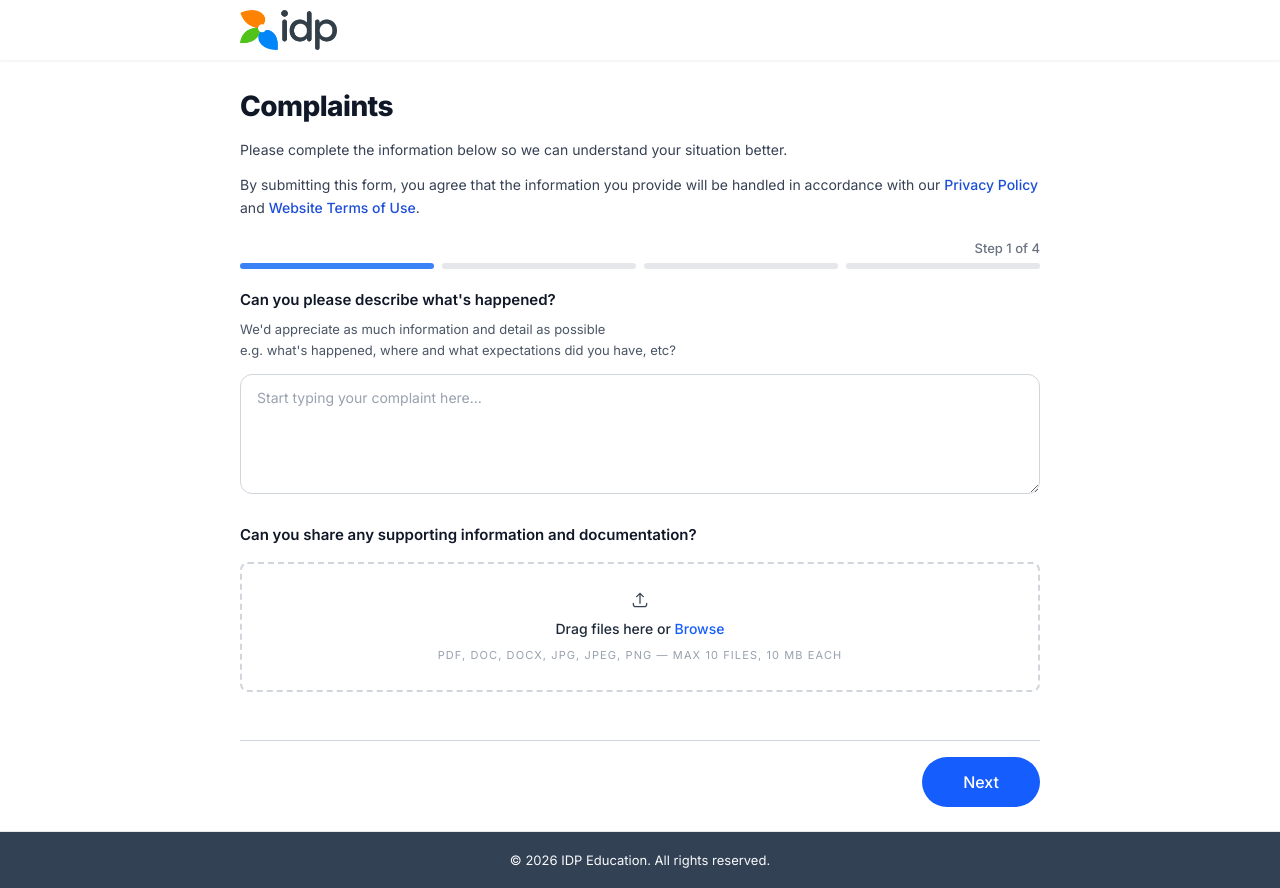
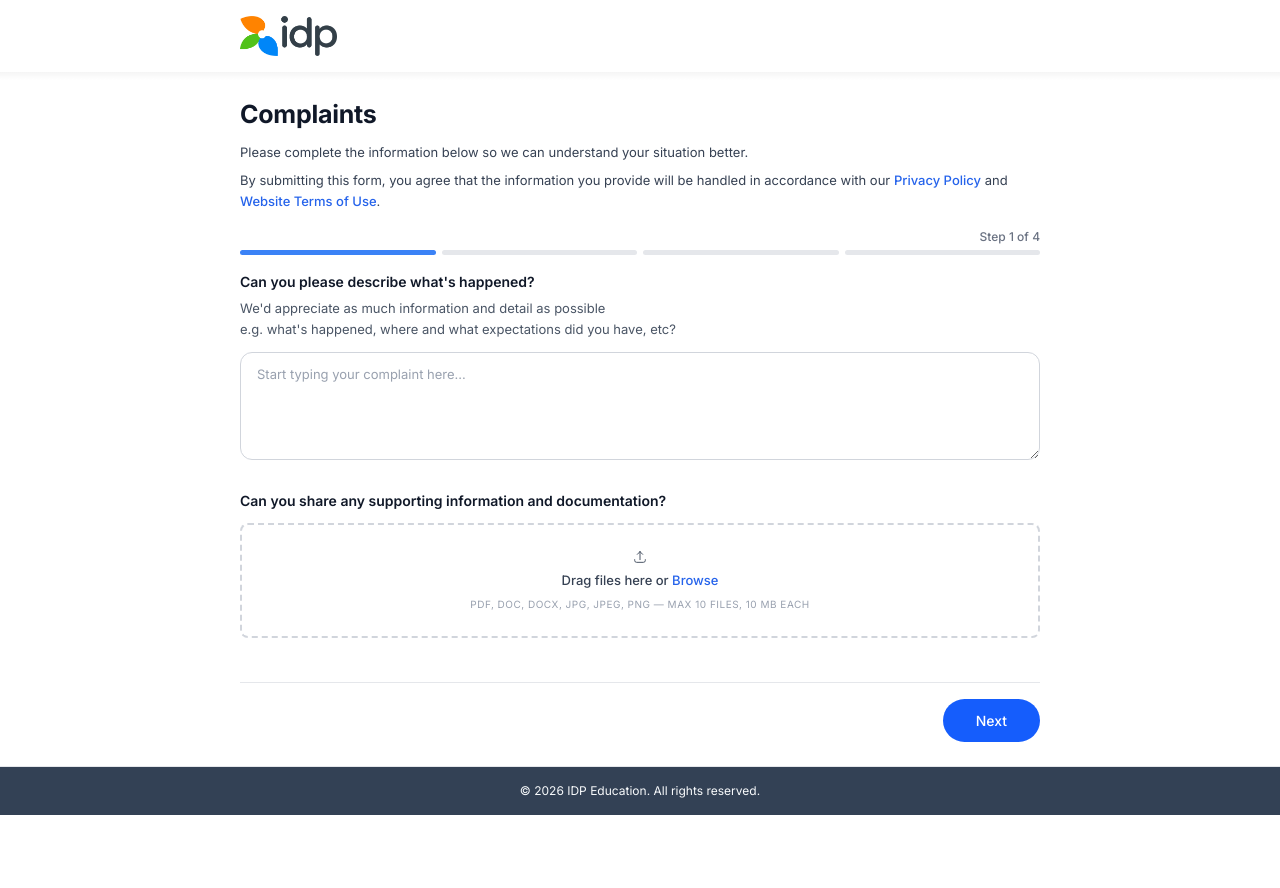
Before and after one commit to Hariprasathad/IDP_Complaint_Process_Management, a React (Vite) app in the folder frontend/: page / in a window 1280 px wide. After the commit the page ends 815 px from the top, so only its background shows below. Built offline with nearby package versions, Linux system fonts and the light colour scheme.

Commit message:
logo near line modify

```diff
--- a/frontend/src/components/form/FileUploader.jsx
+++ b/frontend/src/components/form/FileUploader.jsx
@@ -27,13 +27,13 @@ const FileUploader = ({ label, maxFiles = 10, maxSizeMB = 10 }) => {
   return (
     <div className="mb-6 w-full">
       {label && (
-        <label className="block text-gray-900 font-semibold text-[15px] mb-4">
+        <label className="block text-gray-900 font-semibold text-[14px] mb-3">
           {label}
         </label>
       )}
 
       <div
-        className={`w-full border-2 border-dashed rounded-lg py-6 px-6 text-center cursor-pointer transition-colors min-h-[130px] flex flex-col items-center justify-center ${
+        className={`w-full border-2 border-dashed rounded-lg py-5 px-6 text-center cursor-pointer transition-colors min-h-[115px] flex flex-col items-center justify-center ${
           isDragging ? 'border-blue-400 bg-blue-50' : 'border-gray-300 bg-white hover:bg-gray-50'
         }`}
         onDragOver={handleDragOver}
@@ -50,14 +50,14 @@ const FileUploader = ({ label, maxFiles = 10, maxSizeMB = 10 }) => {
           onChange={() => {}} // Handle file selection
         />
 
-        <div className="flex flex-col items-center justify-center space-y-2">
-          <svg className="w-5 h-5 text-gray-700" fill="none" stroke="currentColor" viewBox="0 0 24 24">
+        <div className="flex flex-col items-center justify-center space-y-1.5">
+          <svg className="w-4 h-4 text-gray-600" fill="none" stroke="currentColor" viewBox="0 0 24 24">
             <path strokeLinecap="round" strokeLinejoin="round" strokeWidth={1.5} d="M4 16v1a3 3 0 003 3h10a3 3 0 003-3v-1m-4-8l-4-4m0 0L8 8m4-4v12" />
           </svg>
-          <p className="text-[14px] text-gray-800 font-medium">
-            Drag files here or <span className="text-blue-600 cursor-pointer">Browse</span>
+          <p className="text-[13px] text-gray-700 font-medium">
+            Drag files here or <span className="text-[#2563eb] cursor-pointer">Browse</span>
           </p>
-          <p className="text-[11px] text-gray-400 uppercase tracking-widest">
+          <p className="text-[10px] text-gray-400 uppercase tracking-wider">
             PDF, DOC, DOCX, JPG, JPEG, PNG — max {maxFiles} files, {maxSizeMB} MB each
           </p>
         </div>
--- a/frontend/src/components/form/TextArea.jsx
+++ b/frontend/src/components/form/TextArea.jsx
@@ -4,7 +4,7 @@ const TextArea = ({ label, description, placeholder, value, onChange, name, erro
   return (
     <div className="mb-6 w-full">
       {label && (
-        <label className="block text-gray-900 font-semibold text-[15px] mb-2">
+        <label className="block text-gray-900 font-semibold text-[14px] mb-1.5">
           {label}
         </label>
       )}
@@ -19,7 +19,7 @@ const TextArea = ({ label, description, placeholder, value, onChange, name, erro
         onChange={onChange}
         placeholder={placeholder}
         required={required}
-        className={`w-full px-4 py-3 border rounded-xl focus:outline-none focus:border-blue-600 focus:ring-1 focus:ring-blue-600 min-h-[120px] resize-y placeholder:text-gray-400 text-[14px] ${
+        className={`w-full px-4 py-3 border rounded-xl focus:outline-none focus:border-blue-600 focus:ring-1 focus:ring-blue-600 min-h-[108px] resize-y placeholder:text-gray-400 placeholder:text-[13px] text-[14px] ${
           error ? 'border-red-500 bg-red-50' : 'border-gray-300'
         }`}
       />
--- a/frontend/src/components/layout/Footer.jsx
+++ b/frontend/src/components/layout/Footer.jsx
@@ -6,8 +6,8 @@ const Footer = () => {
   return (
     <footer className="bg-[#334155] border-t border-gray-200 mt-auto">
       <div className="max-w-7xl mx-auto px-4 sm:px-6 lg:px-8">
-        <div className="flex justify-center items-center h-14">
-          <p className="text-[#f8fafc] text-[13px] font-normal leading-none">
+        <div className="flex justify-center items-center h-12">
+          <p className="text-[#f8fafc] text-[12px] font-normal leading-none">
             &copy; {currentYear} IDP Education. All rights reserved.
           </p>
         </div>
--- a/frontend/src/components/layout/Header.jsx
+++ b/frontend/src/components/layout/Header.jsx
@@ -2,14 +2,16 @@ import React from 'react';
 
 const Header = () => {
   return (
-    <header className="bg-white border-b border-gray-100 shadow-[0_1px_2px_rgba(0,0,0,0.04)] relative z-10 w-full">
+    <header className="bg-white relative z-10 w-full">
       <div className="w-full max-w-[800px] mx-auto px-4 sm:px-6 lg:px-0">
-        <div className="flex justify-start items-center h-[60px]">
+        <div className="flex justify-start items-center h-[72px]">
           <div className="flex-shrink-0 flex items-center">
             <img src="/idplogo.png" alt="IDP Education" className="h-[40px] w-auto" />
           </div>
         </div>
       </div>
+      {/* Subtle gradient shadow below header */}
+      <div className="absolute left-0 right-0 bottom-[-8px] h-[8px] pointer-events-none bg-gradient-to-b from-black/[0.04] to-transparent" />
     </header>
   );
 };
--- a/frontend/src/components/wizard/NavigationButtons.jsx
+++ b/frontend/src/components/wizard/NavigationButtons.jsx
@@ -10,7 +10,7 @@ const NavigationButtons = ({
   canSubmit
 }) => {
   return (
-    <div className="w-full mt-6 pt-4 border-t border-gray-300">
+    <div className="w-full mt-5 pt-4 border-t border-gray-200">
       <div className="flex justify-between items-center w-full">
         {/* Previous Button - hidden on step 1 to keep Next aligned right */}
         <div className={`transition-opacity duration-300 ${currentStep === 1 ? 'invisible' : 'visible'}`}>
@@ -18,7 +18,7 @@ const NavigationButtons = ({
             type="button"
             onClick={onPrevious}
             disabled={isSubmitting}
-            className="px-10 py-3 border border-gray-300 rounded-full text-blue-600 font-medium hover:bg-gray-50 focus:outline-none focus:ring-2 focus:ring-offset-2 focus:ring-blue-500 transition-colors"
+            className="px-8 py-2.5 text-[14px] border border-gray-300 rounded-full text-blue-600 font-medium hover:bg-gray-50 focus:outline-none focus:ring-2 focus:ring-offset-2 focus:ring-blue-500 transition-colors"
           >
             Previous
           </button>
@@ -31,7 +31,7 @@ const NavigationButtons = ({
               type="button"
               onClick={onNext}
               disabled={isSubmitting}
-              className="px-10 py-3 bg-blue-600 border border-transparent rounded-full text-white font-medium hover:bg-blue-700 focus:outline-none focus:ring-2 focus:ring-offset-2 focus:ring-blue-500 disabled:opacity-50 transition-colors"
+              className="px-8 py-2.5 text-[14px] bg-blue-600 border border-transparent rounded-full text-white font-medium hover:bg-blue-700 focus:outline-none focus:ring-2 focus:ring-offset-2 focus:ring-blue-500 disabled:opacity-50 transition-colors"
             >
               Next
             </button>
@@ -40,7 +40,7 @@ const NavigationButtons = ({
               type="button"
               onClick={onSubmit}
               disabled={isSubmitting || !canSubmit}
-              className="px-10 py-3 bg-blue-600 border border-transparent rounded-full text-white font-medium hover:bg-blue-700 focus:outline-none focus:ring-2 focus:ring-offset-2 focus:ring-blue-500 disabled:opacity-50 transition-colors"
+              className="px-8 py-2.5 text-[14px] bg-blue-600 border border-transparent rounded-full text-white font-medium hover:bg-blue-700 focus:outline-none focus:ring-2 focus:ring-offset-2 focus:ring-blue-500 disabled:opacity-50 transition-colors"
             >
               {isSubmitting ? 'Submitting...' : 'Submit complaint'}
             </button>
--- a/frontend/src/components/wizard/ProgressBar.jsx
+++ b/frontend/src/components/wizard/ProgressBar.jsx
@@ -2,11 +2,11 @@ import React from 'react';
 
 const ProgressBar = ({ currentStep, totalSteps = 4 }) => {
   return (
-    <div className="w-full mb-5 mt-0">
+    <div className="w-full mb-4 mt-0">
       <div className="flex justify-end mb-1">
-        <span className="text-[13px] text-gray-500 font-medium">Step {currentStep} of {totalSteps}</span>
+        <span className="text-[12px] text-gray-500 font-medium">Step {currentStep} of {totalSteps}</span>
       </div>
-      <div className="flex gap-2">
+      <div className="flex gap-[6px]">
         {Array.from({ length: totalSteps }).map((_, index) => {
           const stepNumber = index + 1;
           let bgColor = 'bg-[#e5e7eb]'; // Future step
@@ -20,7 +20,7 @@ const ProgressBar = ({ currentStep, totalSteps = 4 }) => {
           return (
             <div
               key={stepNumber}
-              className={`flex-1 h-[6px] rounded-full ${bgColor} transition-colors duration-300`}
+              className={`flex-1 h-[5px] rounded-full ${bgColor} transition-colors duration-300`}
             />
           );
         })}
--- a/frontend/src/components/wizard/WizardShell.jsx
+++ b/frontend/src/components/wizard/WizardShell.jsx
@@ -27,15 +27,15 @@ const WizardShell = () => {
     <div className="flex flex-col w-full h-full">
       {/* Step 1: Heading + Intro above progress bar */}
       {currentStep === 1 && (
-        <div className="w-full mb-5">
-          <h1 className="text-[28px] font-extrabold text-gray-900 mb-3 tracking-[-0.02em]">Complaints</h1>
-          <p className="text-[14px] text-gray-700 font-normal mb-3 leading-relaxed">
+        <div className="w-full mb-4">
+          <h1 className="text-[25px] font-bold text-gray-900 mb-2 tracking-[-0.01em]">Complaints</h1>
+          <p className="text-[13px] text-gray-700 font-normal mb-2 leading-[1.6]">
             Please complete the information below so we can understand your situation better.
           </p>
-          <p className="text-[14px] text-gray-700 font-normal leading-relaxed">
+          <p className="text-[13px] text-gray-700 font-normal leading-[1.6]">
             By submitting this form, you agree that the information you provide will be handled in accordance with our{' '}
-            <a href="#" target="_blank" rel="noopener noreferrer" className="text-[#1d4ed8] font-medium hover:underline">Privacy Policy</a> and{' '}
-            <a href="#" target="_blank" rel="noopener noreferrer" className="text-[#1d4ed8] font-medium hover:underline">Website Terms of Use</a>.
+            <a href="#" target="_blank" rel="noopener noreferrer" className="text-[#2563eb] font-medium hover:underline">Privacy Policy</a> and{' '}
+            <a href="#" target="_blank" rel="noopener noreferrer" className="text-[#2563eb] font-medium hover:underline">Website Terms of Use</a>.
           </p>
         </div>
       )}
```
